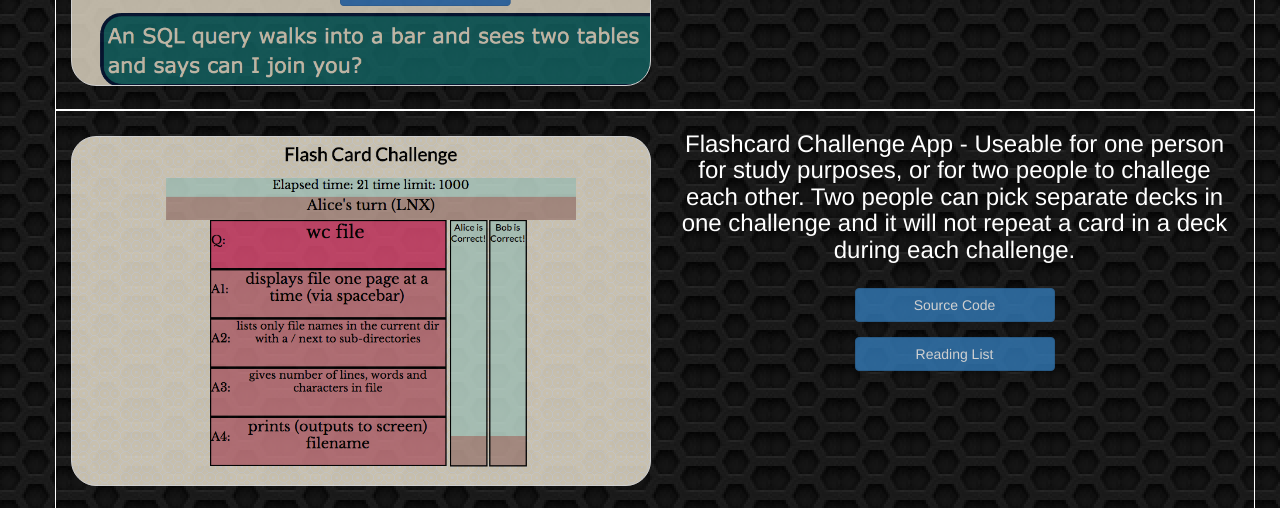
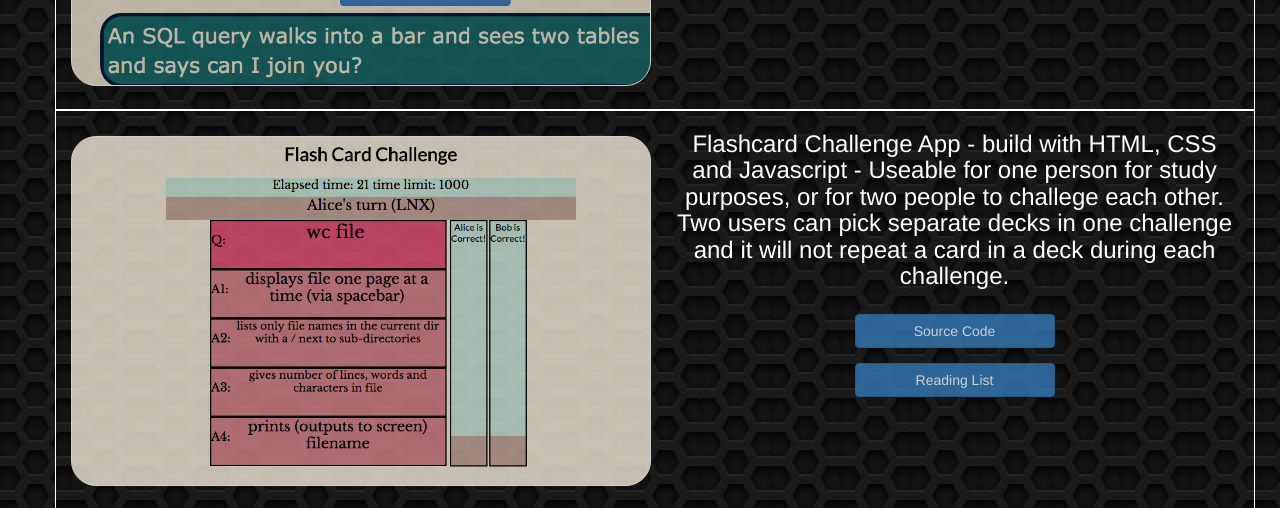
Before and after one commit to K-Carrington/K-Carrington.github.io, a plain HTML site: page index.html in a window 1280 px wide. Shown: the part 2060-2568 px from the top of the page. Drawn offline with nearby package versions, Linux system fonts and the light colour scheme.

Commit message:
changed some text display

```diff
--- a/index.html
+++ b/index.html
@@ -208,7 +208,7 @@
         <div class="project-pics" id="project1-pic" onclick="window.open('http://k-carrington.github.io/flash_card_challenge', '_blank')" onmouseover="" style="cursor: pointer"></div>
       </div>
       <div  class="col-md-6">
-        <h3>Flashcard Challenge App - Useable for one person for study purposes, or for two people to challege each other. Two people can pick separate decks in one challenge and it will not repeat a card in a deck during each challenge.</p>
+        <h3>Flashcard Challenge App - build with HTML, CSS and Javascript - Useable for one person for study purposes, or for two people to challege each other. Two users can pick separate decks in one challenge and it will not repeat a card in a deck during each challenge.</p>
         <div><button class="btn btn-primary btn-md details-buttons" onclick="window.open('https://github.com/K-Carrington/K-Carrington.github.io', '_blank')">
           Source Code
         </button></div>
```
